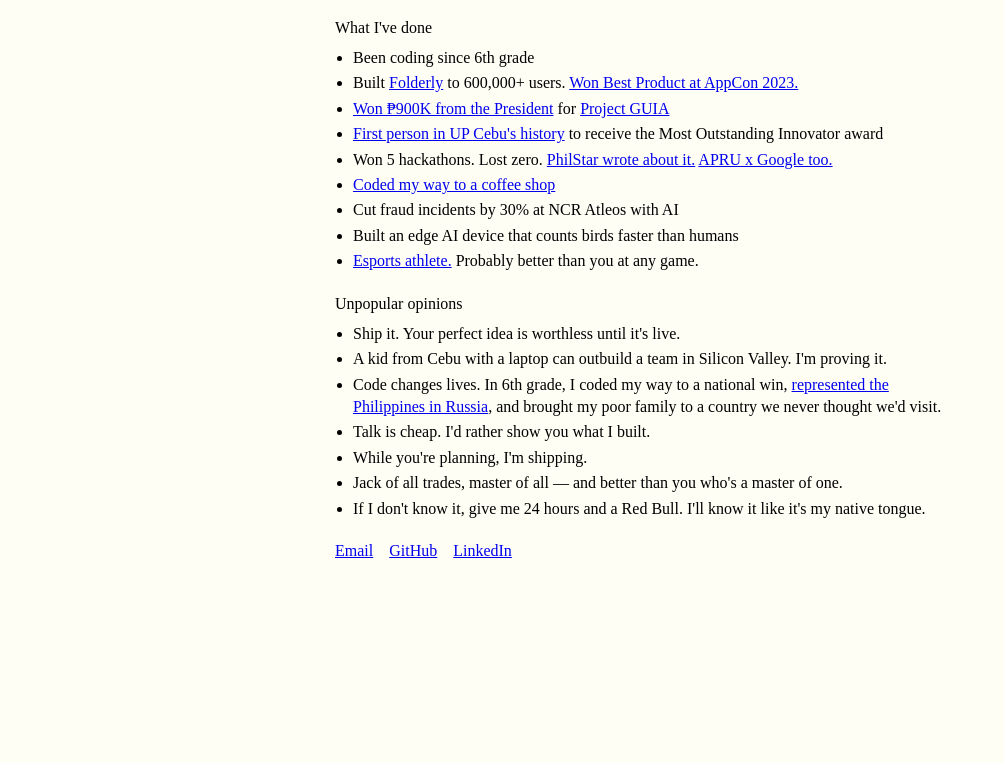
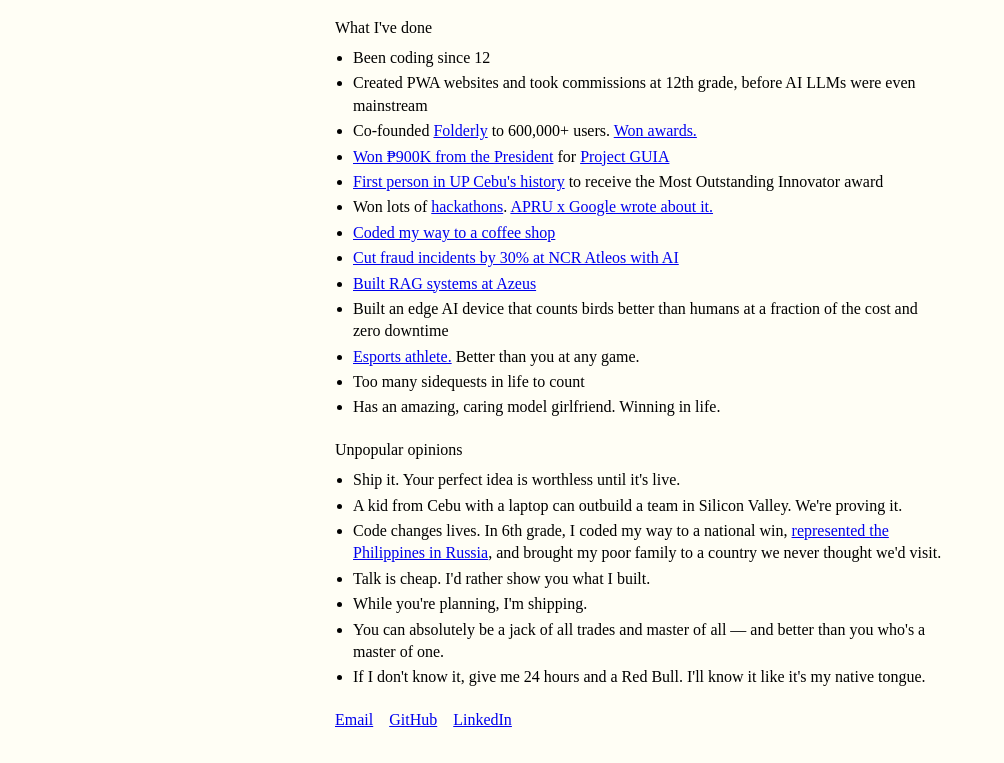
Before and after one commit to wience/wience.tech, a plain HTML site: page index.html in a window 1280 px wide. Shown: the part 93-856 px from the top of the page, without its empty margins (0-1004 px from the left). Before the commit the page ends 800 px from the top, so only its background shows below. Drawn offline with Linux system fonts and the light colour scheme.

Commit message:
Update achievements and opinions

```diff
--- a/index.html
+++ b/index.html
@@ -141,25 +141,29 @@
 
     <h2>What I've done</h2>
     <ul>
-        <li>Been coding since 6th grade</li>
-        <li>Built <a href="https://folderly.app">Folderly</a> to 600,000+ users. <a href="https://cs.upcebu.edu.ph/up-cebu-computer-science-students-wins-best-product-at-appcon-2023/">Won Best Product at AppCon 2023.</a></li>
+        <li>Been coding since 12</li>
+        <li>Created PWA websites and took commissions at 12th grade, before AI LLMs were even mainstream</li>
+        <li>Co-founded <a href="http://folderly.top/">Folderly</a> to 600,000+ users. <a href="http://folderly.top/">Won awards.</a></li>
         <li><a href="https://up.edu.ph/gawad-pangulo-caps-linggo-ng-unibersidad-2025/">Won ₱900K from the President</a> for <a href="https://www.facebook.com/upcebutugani/posts/icymi-project-guia-team-presents-digital-urban-planning-proposal-to-cebu-city-ma/1169206811887608/">Project GUIA</a></li>
         <li><a href="https://x.com/upcebutugani/status/1914546577647263767">First person in UP Cebu's history</a> to receive the Most Outstanding Innovator award</li>
-        <li>Won 5 hackathons. Lost zero. <a href="https://www.philstar.com/the-freeman/cebu-news/2024/06/09/2361531/cebu-students-hackathon-champs">PhilStar wrote about it.</a> <a href="https://www.apru.org/news/students-across-asia-tackle-digital-challenges-in-apru-x-google-tech-policy-hackathon/">APRU x Google too.</a></li>
+        <li>Won lots of <a href="https://www.philstar.com/the-freeman/cebu-news/2024/06/09/2361531/cebu-students-hackathon-champs">hackathons</a>. <a href="https://www.apru.org/news/students-across-asia-tackle-digital-challenges-in-apru-x-google-tech-policy-hackathon/">APRU x Google wrote about it.</a></li>
         <li><a href="https://www.philstar.com/the-freeman/cebu-business/2023/12/08/2317374/winzens-cafe-coffee-shop-cause">Coded my way to a coffee shop</a></li>
-        <li>Cut fraud incidents by 30% at NCR Atleos with AI</li>
-        <li>Built an edge AI device that counts birds faster than humans</li>
-        <li><a href="https://www.facebook.com/watch/?v=482113237870332">Esports athlete.</a> Probably better than you at any game.</li>
+        <li><a href="https://www.linkedin.com/in/wince-dela-fuente-61b3a8293/overlay/experience/2295779678/multiple-media-viewer/?profileId=ACoAAEcSN3cBm0bvZ4IgbJ-e8ZhUHqEzlA0w4IQ&treasuryMediaId=1718087612907">Cut fraud incidents by 30% at NCR Atleos with AI</a></li>
+        <li><a href="https://www.linkedin.com/in/wince-dela-fuente-61b3a8293/overlay/experience/2419471599/multiple-media-viewer/?profileId=ACoAAEcSN3cBm0bvZ4IgbJ-e8ZhUHqEzlA0w4IQ&treasuryMediaId=1745463651965">Built RAG systems at Azeus</a></li>
+        <li>Built an edge AI device that counts birds better than humans at a fraction of the cost and zero downtime</li>
+        <li><a href="https://www.facebook.com/watch/?v=482113237870332">Esports athlete.</a> Better than you at any game.</li>
+        <li>Too many sidequests in life to count</li>
+        <li>Has an amazing, caring model girlfriend. Winning in life.</li>
     </ul>
 
     <h2>Unpopular opinions</h2>
     <ul>
         <li>Ship it. Your perfect idea is worthless until it's live.</li>
-        <li>A kid from Cebu with a laptop can outbuild a team in Silicon Valley. I'm proving it.</li>
+        <li>A kid from Cebu with a laptop can outbuild a team in Silicon Valley. We're proving it.</li>
         <li>Code changes lives. In 6th grade, I coded my way to a national win, <a href="https://www.sunstar.com.ph/more-articles/3-naga-kids-to-represent-cebu-in-robotics-contest-in-russia">represented the Philippines in Russia</a>, and brought my poor family to a country we never thought we'd visit.</li>
         <li>Talk is cheap. I'd rather show you what I built.</li>
         <li>While you're planning, I'm shipping.</li>
-        <li>Jack of all trades, master of all — and better than you who's a master of one.</li>
+        <li>You can absolutely be a jack of all trades and master of all — and better than you who's a master of one.</li>
         <li>If I don't know it, give me 24 hours and a Red Bull. I'll know it like it's my native tongue.</li>
     </ul>
 
```
